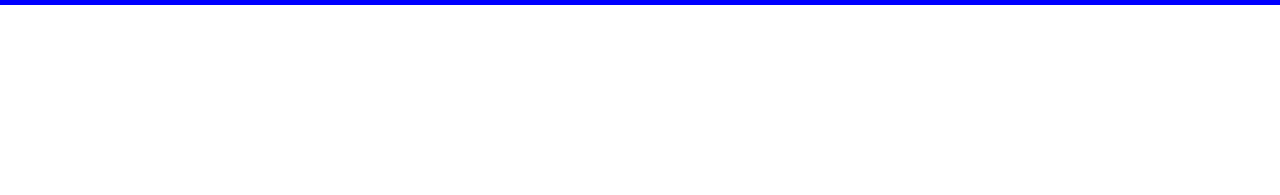
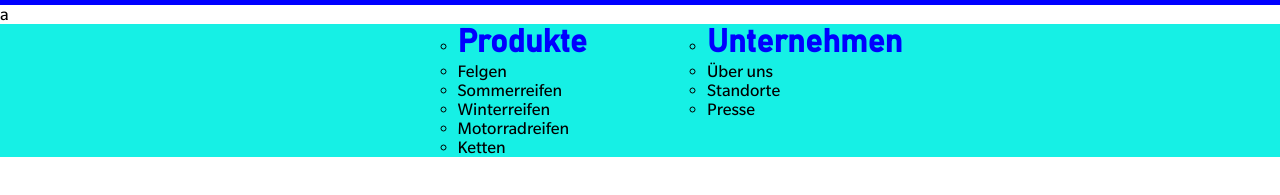
Before and after one commit to GalaFreak/webengineering, a plain HTML site: page index.html in a window 1280 px wide. Shown: the part 61-256 px from the top of the page. Drawn offline with Linux system fonts and the light colour scheme.

Commit message:
acab (Finn ist süß)

```diff
--- a/assets/styles.css
+++ b/assets/styles.css
@@ -5,6 +5,10 @@ html {
 h1 {
     font-family: 'Bahnschrift';
     margin: 0 auto auto auto;
+}
+
+h2 {
+
 }
 
 header {
@@ -66,6 +70,25 @@ ul {
     height: 100%;
 }
 
+footer {
+    background-color: #16F0E5;
+}
+
+footer h1 {
+    color: #0000ff;
+}
+
+#footah {
+    list-style: none;
+    overflow: hidden;
+    display: flex;
+    justify-content: center;
+    gap: 5rem;
+}
+
+.Mirko {
+    float: left;
+}
 
 @font-face {
     font-family: 'Slate for OnePlus';
--- a/index.html
+++ b/index.html
@@ -20,10 +20,29 @@
             </nav>
         </header>
         <main>
-
+            a
         </main>
         <footer>
-
+            <ul id="footah">
+                <li class="Mirko">
+                    <ul id="produkte">
+                        <li><h1>Produkte</h1></li>
+                        <li>Felgen</li>
+                        <li>Sommerreifen</li>
+                        <li>Winterreifen</li>
+                        <li>Motorradreifen</li>
+                        <li>Ketten</li>
+                    </ul>
+                </li>
+                <li class="Mirko">
+                    <ul id="unternehmen">
+                        <li><h1>Unternehmen</h1></li>
+                        <li>Über uns</li>
+                        <li>Standorte</li>
+                        <li>Presse</li>
+                    </ul>
+                </li>
+            </ul>
         </footer>
     </body>
 </html>
```
